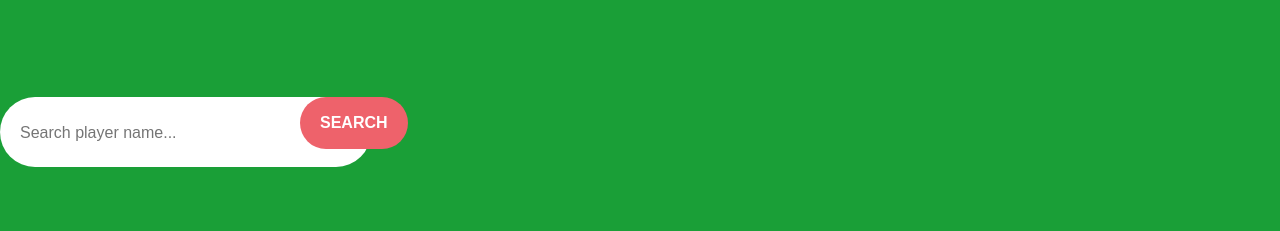
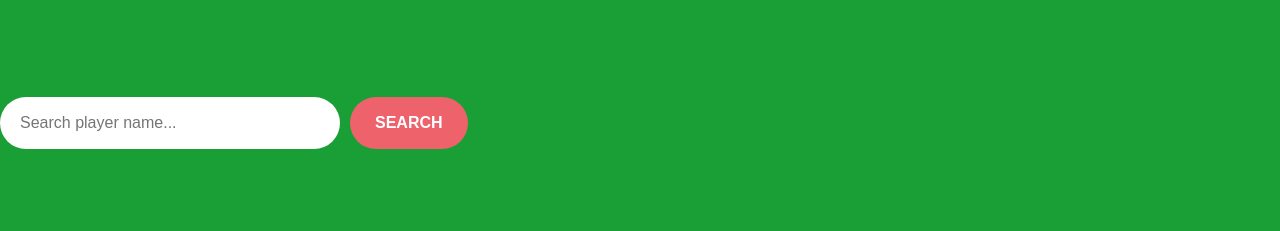
Before and after one commit to yassin10221/el-7areefa, a plain HTML site: page index.html in a window 1280 px wide. Shown: the part 569-800 px from the top of the page. Drawn offline with Linux system fonts and the light colour scheme; no server answers.

Commit message:
Add files via upload

```diff
--- a/style.css
+++ b/style.css
@@ -120,10 +120,26 @@ body {
     cursor: pointer;
 }
 
+.searchBar input {
+  height: 52px;
+  padding: 0 20px;
+  line-height: 52px;
+}
+
 .searchBar .searchBtn {
-    position: absolute;
-    left: 300px;
+  height: 52px;
+  padding: 0 25px;
+  line-height: 52px;
 }
+
+
+/* REMOVE or COMMENT THIS */
+/*
+input, textarea, button {
+  padding: 10px;
+  font-size: 16px;
+}
+*/
 
 .leftSide {
     padding-top: 30px;
@@ -421,3 +437,26 @@ input, textarea, button {
   margin-left: 15px;
   font-weight: 500;
 }
+
+
+.searchBar {
+  display: flex;
+  align-items: center;
+  gap: 10px;
+  margin-top: 100px;
+}
+
+.searchBar input {
+  height: 52px;
+  width: 300px;
+  border-radius: 50px;
+  border: none;
+  outline: none;
+  font-size: 16px;
+  padding-left: 20px;
+}
+
+.searchBar .searchBtn {
+  height: 52px;
+  padding: 0 25px;
+}
```
Also changed, not shown: index.html (+1 -0 lines).
